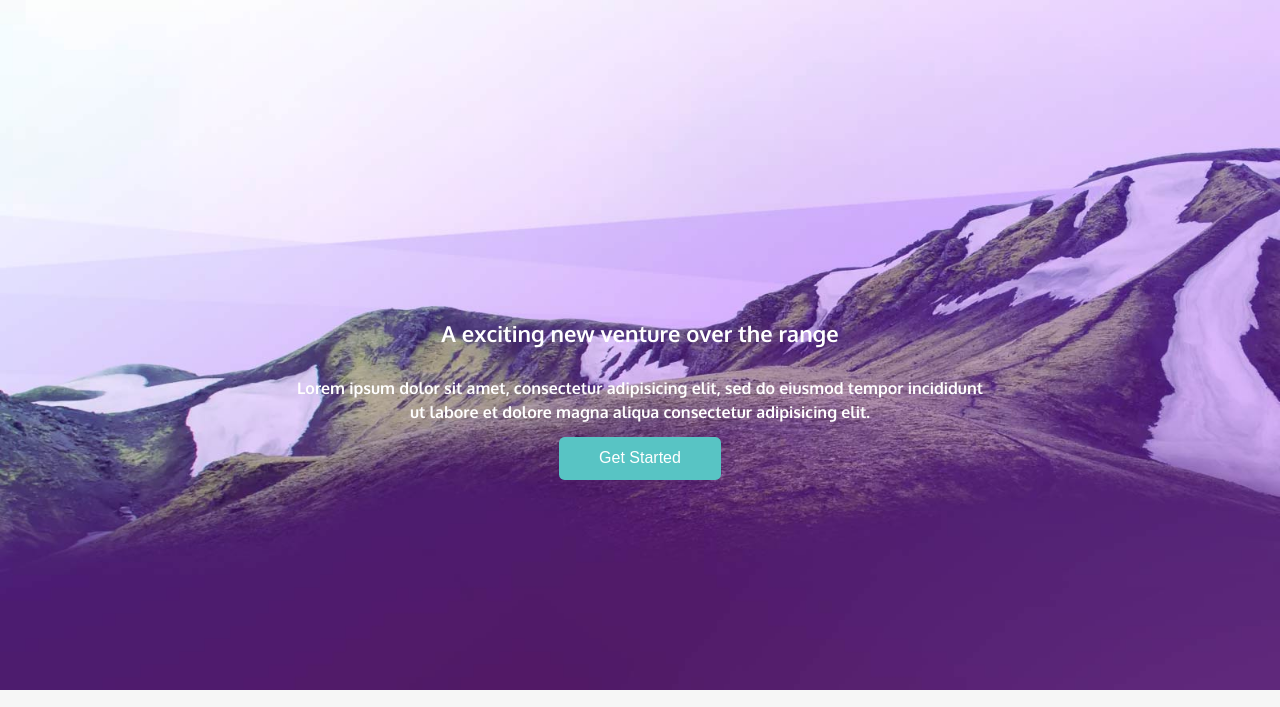
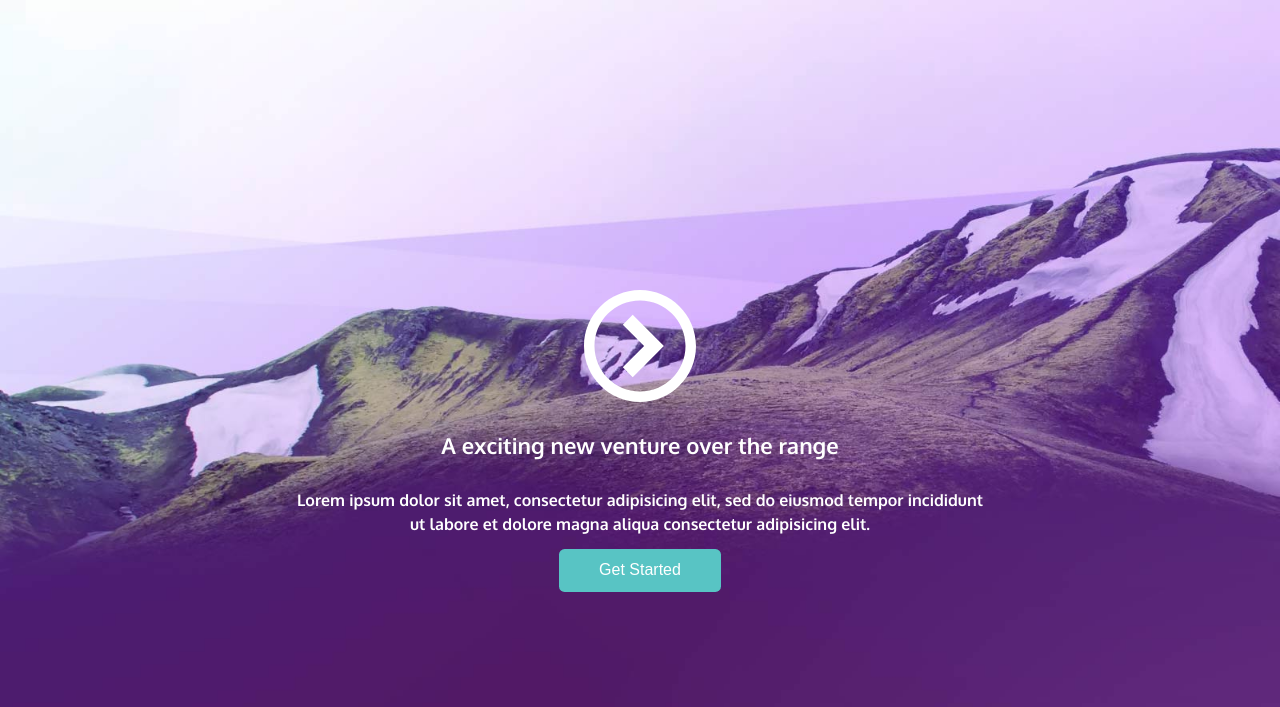
Before and after one commit to allc0de/range_hotels, a plain HTML site: page index.html in a window 1280 px wide. Shown: the part 93-800 px from the top of the page. Drawn offline with Linux system fonts and the light colour scheme; files whose address does not match are found by name.

Commit message:
Project finished

```diff
--- a/css/style.css
+++ b/css/style.css
@@ -7,7 +7,11 @@ html{
 h1, h2, h3, h4, h5, h6{
     font-family: "Oxygen", arial;
 }
-
+.max-width{
+    max-width: 1124px;
+    margin-left: auto;
+    margin-right: auto;
+}
 .buttom{
     display: inline-block;
     background: #58c4c4;
@@ -15,6 +19,15 @@ h1, h2, h3, h4, h5, h6{
     border-radius: 0.35em;
     color: white;
     text-decoration: none;
+}
+
+.icon-play{
+    height: 5em;
+    display: none;
+}
+.icon-play img{
+    max-width: 100%;
+    max-height: 100%;
 }
 
 .buttom:hover{
@@ -158,6 +171,9 @@ h1, h2, h3, h4, h5, h6{
     .top-header-logo{
         float: left;
     }
+    .icon-play{
+        display: block;
+    }
     .top-nav{
         background: transparent;
         float: right;
@@ -201,16 +217,21 @@ h1, h2, h3, h4, h5, h6{
         background: #521a66 url(../images/bg_topo_1198x670.jpg);
         background-size: cover;
         background-repeat: no-repeat;
-        height: 15em;
+        height: 20em;
         padding-top: 15em;
+        background-position: center bottom;
     }
 }
 
-@media screen and (min-width: 64em){
+@media screen and (min-width: 74em){
     .top-content{
         background-image: url(../images/bg_topo_1600x1374.jpg);
         padding: 19em 18em 10em;
         background-position: center top;
+    }
+    .icon-play{
+        display: block;
+        height: 7em;
     }
     .col-1-4{
         width: 23%;
--- a/index.html
+++ b/index.html
@@ -13,7 +13,7 @@
 <body>
 
     <header class="top-header clearfix">
-
+        <div class="max-width">
             <img src="images/logo_mob.svg" alt="Logotipo range hotels" class="top-header-logo">
 
             <nav class="top-nav">
@@ -24,18 +24,24 @@
                     <li><a href="#">Contato</a></li>
                 </ul>
             </nav>
-
+        </div>
     </header>
 
 
     <section class="top-content">
+        <div class="max-width">
+            <div class="icon-play">
+                <img src="images/icon_play.svg" alt="icon play">
+            </div>
             <h1 class="top-content-title">A exciting new venture over the range</h1>
             <h2 class="top-content-subtitle">Lorem ipsum dolor sit amet, consectetur adipisicing elit, sed do eiusmod tempor incididunt ut labore et dolore magna aliqua consectetur adipisicing elit.</h2>
             <a href="#" class="buttom">Get Started</a>
+        </div>
     </section>
 
 
     <section class="middle-content row">
+        <div class="max-width">
             <article class="col-1-4">
                 <span class="icon-stopwatch"></span>
                 <h3 class="middle-content-title">Designer Guff</h3>
@@ -59,10 +65,11 @@
                 <h3 class="middle-content-title">Development</h3>
                 <p>Minim veniam, quis nostrud exercitation ullamco laboris nisi ut aliquip ex ea commodo consequat. Duis aute irure dolor in reprehenderit in voluptate velit esse cillum.</p>
             </article>
-
+        </div>
     </section>
 
     <section class="main-content row">
+        <div class="max-width">
             <article class="main-content-article col-1-2">
                 <h3 class="main-content-title">Designg Heading</h3>
                 <p>Minim veniam, quis nostrud exercitation ullamco laboris nisi ut aliquip ex ea commodo consequat. Duis aute irure dolor in reprehenderit in voluptate velit esse cillum</p>
@@ -84,7 +91,7 @@
                 <p>Minim veniam, quis nostrud exercitation ullamco laboris nisi ut aliquip ex ea commodo consequat. Duis aute irure dolor in reprehenderit in voluptate velit esse cillum</p>
                 <a href="#" class="buttom">Buy Now</a>
             </article>
-
+        </div>
     </section >
 
     <footer class="footer">
```
Lines whose indentation alone changed are shown as unchanged.
